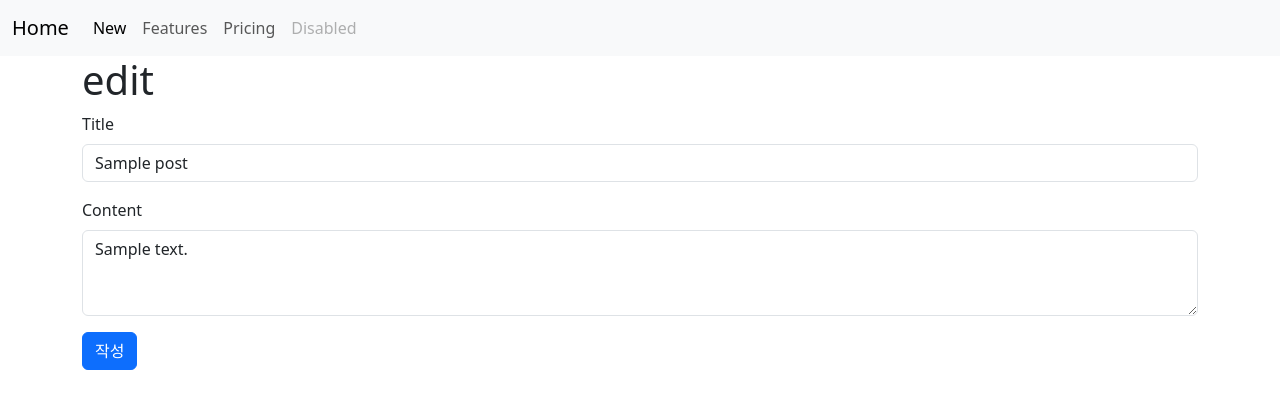
After one commit to hong00009/crud, a Django app: page /posts/edit/1/ in a window 1280 px wide. The commit adds this page. Shown: the top 409 px of the page. Run offline with Django 4.2, Linux system fonts and the light colour scheme; tables that the repository leaves empty hold one stand-in row (values such as "Sample post").

Commit message:
업데이트 기능 추가

```diff
--- a/posts/templates/posts/detail.html
+++ b/posts/templates/posts/detail.html
@@ -5,7 +5,9 @@
     <div class="card-body">
       <h5 class="card-title">{{post.title}}</h5>
       <p class="card-text">{{post.content}}</p>
+      <a href="/posts/edit/{{post.id}}/" class="btn btn-warning">edit</a>
       <a href="/posts/delete/{{post.id}}/" class="btn btn-danger">delete</a>
+
     </div>
     <div class="card-footer text-body-secondary">
       2 days ago
--- /dev/null
+++ b/posts/templates/posts/edit.html
@@ -0,0 +1,18 @@
+{% extends 'base.html' %}
+
+{% block content %}
+<h1>edit</h1>
+
+<form action="/posts/update/{{post.id}}/" method="POST">
+    {% csrf_token %}
+    <div class="mb-3">
+        <label for="title" class="form-label">Title</label>
+        <input type="text" class="form-control" id="title" name="title" value="{{post.title}}">
+    </div>
+    <div class="mb-3">
+        <label for="content" class="form-label">Content</label>
+        <textarea class="form-control" id="content" rows="3" name="content">{{post.content}}</textarea>
+    </div>
+    <input type="submit" value="작성" class="btn btn-primary">
+</form>
+{% endblock %}
--- a/posts/urls.py
+++ b/posts/urls.py
@@ -19,6 +19,7 @@ urlpatterns = [
     # Delete
     path('delete/<int:id>/', views.delete, name='delete'),
 
-
     # Update
+    path('edit/<int:id>/', views.edit, name='edit'),
+    path('update/<int:id>/', views.update, name='update'),
 ]
--- a/posts/views.py
+++ b/posts/views.py
@@ -42,3 +42,27 @@ def delete(request, id):
     post.delete()
 
     return redirect('posts:index')
+
+
+def edit(request, id):
+    post = Post.objects.get(id=id)
+
+    context = {
+        'post' : post
+    }
+
+    return render(request, 'posts/edit.html', context)
+
+def update(request, id):
+    # 기존 정보 (원래 내용)
+    post = Post.objects.get(id=id)
+
+    # 사용자가 방금 입력한 정보 (수정할내용)
+    title = request.POST.get('title')
+    content = request.POST.get('content')
+
+    post.title = title
+    post.content = content
+    post.save()
+
+    return redirect('posts:detail', id=post.id)
```
